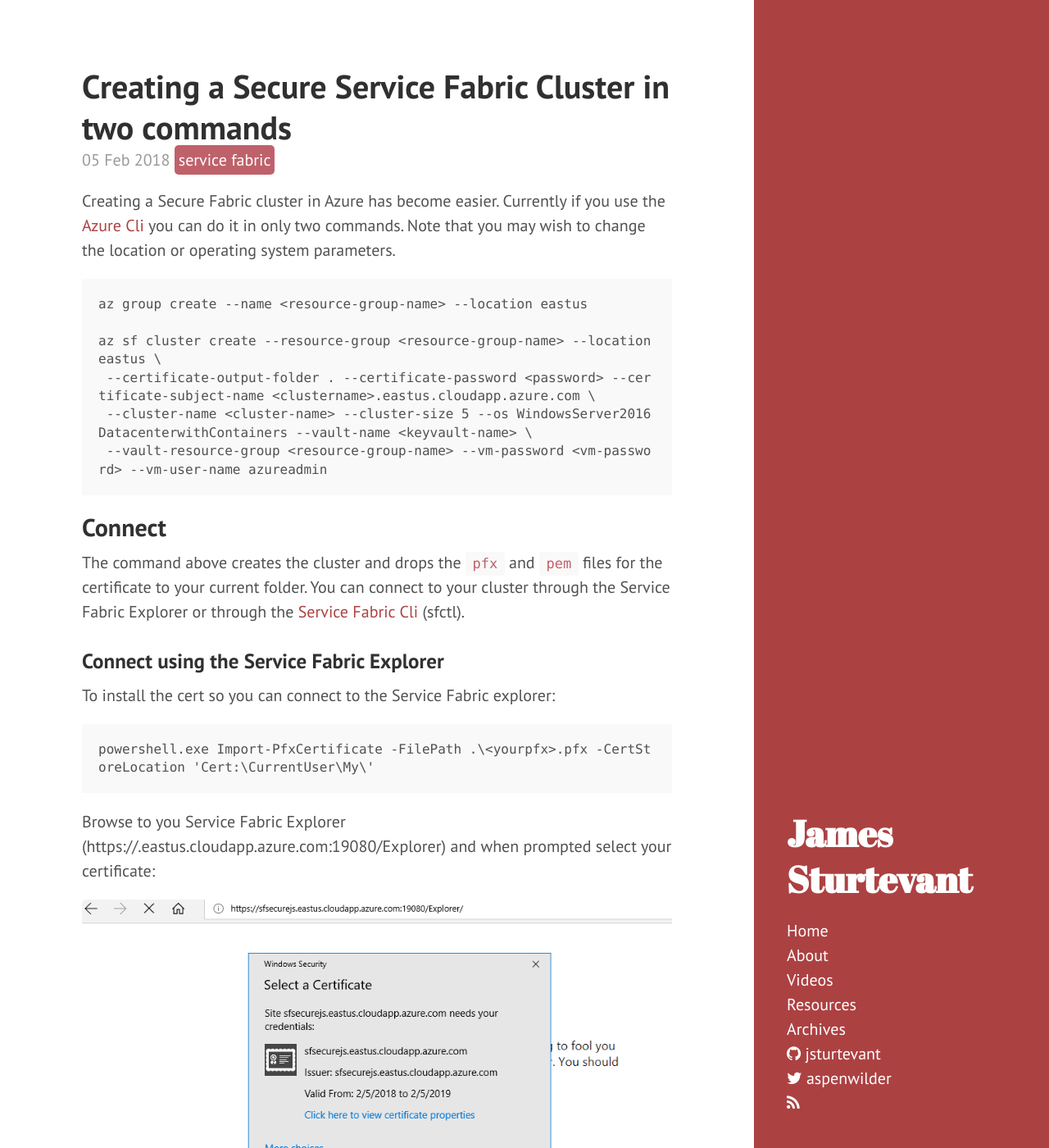
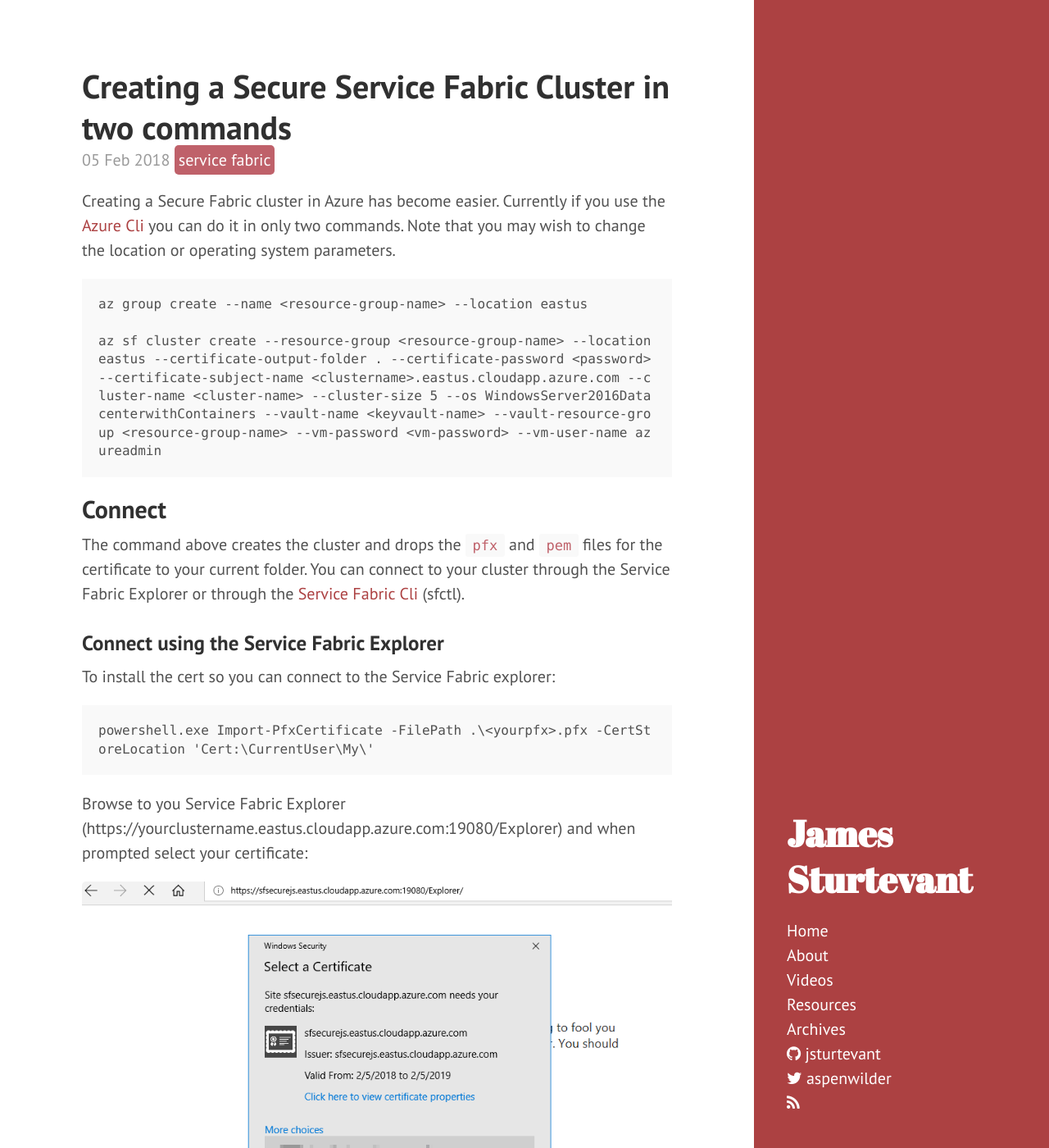
Before and after one commit to jsturtevant/jsturtevant.github.io, a Jekyll site: the page built from _posts/2018-02-05-Creating-a-secure-Service-Fabric-Cluster-in-two-commands.md, in a window 1280 px wide and 1400 px high. Shown: the whole window at 82% size. Built offline with Jekyll 4.4.1, drawn with Linux system fonts in a browser that asks for light colours; nearby versions of some CDN libraries; comment, search, counter and statistics services are not loaded.

Commit message:
formatting fixes

````diff
--- a/_posts/2018-02-05-Creating-a-secure-Service-Fabric-Cluster-in-two-commands.md
+++ b/_posts/2018-02-05-Creating-a-secure-Service-Fabric-Cluster-in-two-commands.md
@@ -12,10 +12,7 @@ Creating a Secure Fabric cluster in Azure has become easier.  Currently if you u
 ```cmd
 az group create --name <resource-group-name> --location eastus
 
-az sf cluster create --resource-group <resource-group-name> --location eastus \
- --certificate-output-folder . --certificate-password <password> --certificate-subject-name <clustername>.eastus.cloudapp.azure.com \
- --cluster-name <cluster-name> --cluster-size 5 --os WindowsServer2016DatacenterwithContainers --vault-name <keyvault-name> \
- --vault-resource-group <resource-group-name> --vm-password <vm-password> --vm-user-name azureadmin
+az sf cluster create --resource-group <resource-group-name> --location eastus --certificate-output-folder . --certificate-password <password> --certificate-subject-name <clustername>.eastus.cloudapp.azure.com --cluster-name <cluster-name> --cluster-size 5 --os WindowsServer2016DatacenterwithContainers --vault-name <keyvault-name> --vault-resource-group <resource-group-name> --vm-password <vm-password> --vm-user-name azureadmin
 ```
 
 ## Connect
@@ -28,7 +25,7 @@ To install the cert so you can connect to the Service Fabric explorer:
 powershell.exe Import-PfxCertificate -FilePath .\<yourpfx>.pfx -CertStoreLocation 'Cert:\CurrentUser\My\'
 ```
 
-Browse to you Service Fabric Explorer (https://<yourclustername>.eastus.cloudapp.azure.com:19080/Explorer) and when prompted select your certificate:
+Browse to you Service Fabric Explorer (https://yourclustername.eastus.cloudapp.azure.com:19080/Explorer) and when prompted select your certificate:
 
 ![select correct certificate for service fabric explorer]({{ site.url }}/assets/sf-create-secure-cluster-with-az.png)
 
````
